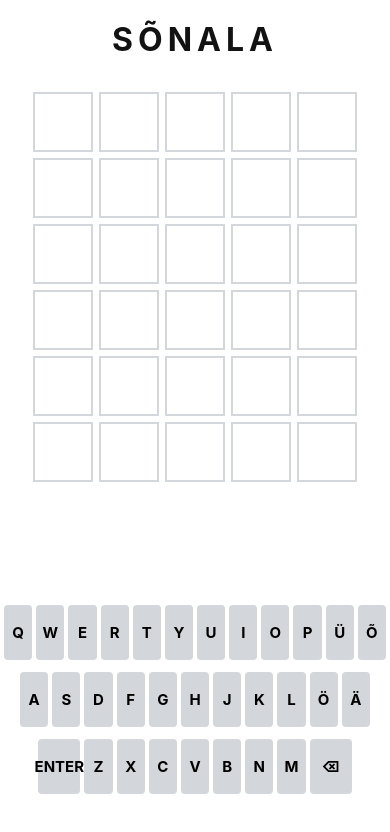
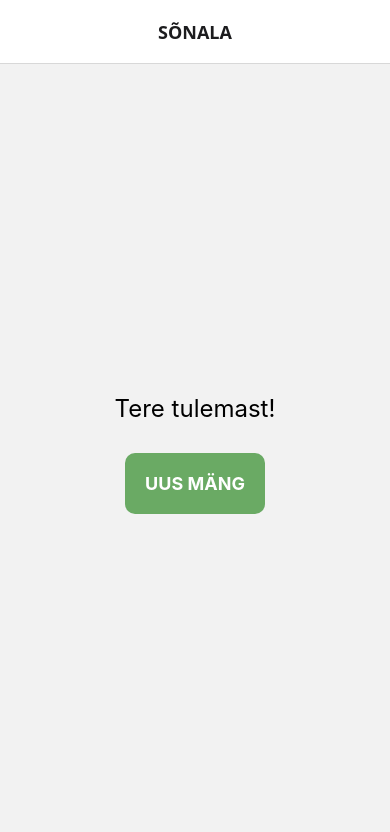
Before and after one commit to reinarkajava/worlde, a React Native app: screen /Home in a window 390 px wide. Shown: the top 832 px of the page. Built offline with nearby package versions, Linux system fonts and the light colour scheme.

Commit message:
Lisatud nav, võiduseisu mod.aken ja ENTER klahvi kordusloogika

```diff
--- a/App.tsx
+++ b/App.tsx
@@ -1,115 +1,32 @@
-import React, { useState } from 'react';
-import { StatusBar } from 'expo-status-bar';
-import { StyleSheet, Text, View } from 'react-native';
-import { SafeAreaProvider, SafeAreaView } from 'react-native-safe-area-context';
+import React from 'react';
+import { NavigationContainer } from '@react-navigation/native';
+import { createNativeStackNavigator } from '@react-navigation/native-stack';
+import { HomeScreen } from './src/screens/HomeScreen';
+import { GameScreen } from './src/screens/GameScreen';
 
-// Impordime seaded ja komponendid
-import { Colors } from './src/theme/colors';
-import { globalStyles } from './src/theme/globalStyles';
-import { getCellStyle } from './src/utils/gameLogic';
-import { Keyboard } from './src/components/Keyboard';
-
-const ROWS = 6;
-const COLS = 5;
+const Stack = createNativeStackNavigator();
 
 export default function App() {
-  const [board, setBoard] = useState<string[][]>(
-    Array(ROWS).fill(null).map(() => Array(COLS).fill(""))
-  );
-  const [currentRow, setCurrentRow] = useState(0);
-  const [currentCol, setCurrentCol] = useState(0);
-
-  const solution = "TREPP"; // Mängu lahendus
-
-  const handleKeyPress = (key: string) => {
-    if (key === 'ENTER') {
-      if (currentCol === COLS) {
-        setCurrentRow(currentRow + 1);
-        setCurrentCol(0);
-      }
-    } else if (key === '⌫') {
-      if (currentCol > 0) {
-        const newBoard = [...board.map(row => [...row])];
-        newBoard[currentRow][currentCol - 1] = "";
-        setBoard(newBoard);
-        setCurrentCol(currentCol - 1);
-      }
-    } else {
-      if (currentCol < COLS && currentRow < ROWS) {
-        const newBoard = [...board.map(row => [...row])];
-        newBoard[currentRow][currentCol] = key;
-        setBoard(newBoard);
-        setCurrentCol(currentCol + 1);
-      }
-    }
-  };
-
   return (
-    <SafeAreaProvider>
-      <SafeAreaView style={styles.container}>
-        <StatusBar style="dark" />
-        <Text style={globalStyles.title}>SÕNALA</Text>
-
-        <View style={styles.grid}>
-          {board.map((row, i) => (
-            <View key={`row-${i}`} style={styles.row}>
-              {row.map((cell, j) => (
-                <View
-                  key={`cell-${i}-${j}`}
-                  style={[
-                    styles.cell,
-                    getCellStyle(i, currentRow, cell, j, solution)
-                  ]}
-                >
-                  <Text style={[styles.cellText, { color: cell ? Colors.tileText : Colors.border }]}>
-                    {cell}
-                  </Text>
-                </View>
-              ))}
-            </View>
-          ))}
-        </View>
-
-        {/* Klaviatuur on nüüd ainus sisestusviis jalamis */}
-        <View style={styles.footer}>
-          <Keyboard onKeyPress={handleKeyPress} />
-        </View>
-      </SafeAreaView>
-    </SafeAreaProvider>
+    <NavigationContainer>
+      <Stack.Navigator
+        initialRouteName="Home"
+        screenOptions={{
+          headerTitleStyle: { fontWeight: 'bold' },
+          headerTitleAlign: 'center',
+        }}
+      >
+        <Stack.Screen
+          name="Home"
+          component={HomeScreen}
+          options={{ title: 'SÕNALA' }}
+        />
+        <Stack.Screen
+          name="Game"
+          component={GameScreen}
+          options={{ title: 'MÄNG' }}
+        />
+      </Stack.Navigator>
+    </NavigationContainer>
   );
 }
-
-const styles = StyleSheet.create({
-  container: {
-    flex: 1,
-    backgroundColor: Colors.background,
-    alignItems: 'center',
-    paddingTop: 20,
-  },
-  grid: {
-    padding: 10,
-    marginTop: 20,
-  },
-  row: {
-    flexDirection: 'row',
-    justifyContent: 'center',
-  },
-  cell: {
-    borderWidth: 2,
-    width: 60,
-    height: 60,
-    margin: 3,
-    alignItems: 'center',
-    justifyContent: 'center',
-  },
-  cellText: {
-    fontSize: 28,
-    fontWeight: 'bold',
-    textTransform: 'uppercase',
-  },
-  footer: {
-    marginTop: 'auto',
-    width: '100%',
-    paddingBottom: 20,
-  }
-});
--- a/app.json
+++ b/app.json
@@ -13,10 +13,10 @@
     },
     "ios": {
       "supportsTablet": true,
-      "bundleIdentifier": "com.koalazero.sonala"
+      "bundleIdentifier": "com.heiloreinar.sonala"
     },
     "android": {
-      "package": "com.koalazero.sonala",
+      "package": "com.heiloreinar.sonala",
       "adaptiveIcon": {
         "foregroundImage": "./assets/adaptive-icon.png",
         "backgroundColor": "#ffffff"
--- a/package.json
+++ b/package.json
@@ -9,12 +9,15 @@
     "web": "expo start --web"
   },
   "dependencies": {
+    "@react-navigation/native": "^7.1.31",
+    "@react-navigation/native-stack": "^7.14.2",
     "expo": "~54.0.23",
     "expo-status-bar": "~3.0.8",
     "react": "19.1.0",
     "react-dom": "19.1.0",
     "react-native": "0.81.5",
     "react-native-safe-area-context": "~5.6.0",
+    "react-native-screens": "~4.16.0",
     "react-native-web": "^0.21.0"
   },
   "devDependencies": {
--- /dev/null
+++ b/src/screens/GameScreen.tsx
@@ -0,0 +1,206 @@
+// src/screens/GameScreen.tsx
+import React, { useState } from 'react';
+import { View, StyleSheet, Text, Alert, TouchableOpacity } from 'react-native';
+import { SafeAreaView } from 'react-native-safe-area-context';
+import { Colors } from '../theme/colors';
+import { globalStyles } from '../theme/globalStyles';
+import { getCellStyle } from '../utils/gameLogic';
+import { Keyboard } from '../components/Keyboard';
+
+const ROWS = 6;
+const COLS = 5;
+export const GameScreen = () => {
+  const [board, setBoard] = useState<string[][]>(
+    Array(ROWS).fill(null).map(() => Array(COLS).fill(""))
+  );
+  const [currentRow, setCurrentRow] = useState(0);
+  const [currentCol, setCurrentCol] = useState(0);
+  const [isGameOver, setIsGameOver] = useState(false);
+
+  const solution = "TREPP"; // Mängu lahendus
+
+  const resetGame = () => {
+    setBoard(Array(ROWS).fill(null).map(() => Array(COLS).fill("")));
+    setCurrentRow(0);
+    setCurrentCol(0);
+  };
+
+const handleKeyPress = (key: string) => {
+  if (key === 'ENTER') {
+    // 1. KONTROLL: Kas mäng on juba võidetud ja kasutaja vajutab uuesti ENTER?
+    if (currentRow > 0) {
+      const lastGuess = board[currentRow - 1].join("").toUpperCase();
+      if (lastGuess === solution.toUpperCase()) {
+        setIsGameOver(true); // Avab uuesti modaali
+        return;
+      }
+    }
+
+    // 2. TAVALINE KONTROLL: Kui rida on täis ja mäng käib
+    if (currentCol === COLS) {
+      const currentGuess = board[currentRow].join("").toUpperCase();
+      const targetSolution = solution.toUpperCase();
+
+      console.log("Kontrollin sõna:", currentGuess, "Vastus:", targetSolution);
+
+      if (currentGuess === targetSolution) {
+  setCurrentRow(currentRow + 1);
+  setCurrentCol(0); // Algseisustame veeru, et vältida vigu
+  setTimeout(() => {
+    setIsGameOver(true);
+  }, 500);
+  return;
+} else if (currentRow === ROWS - 1) {
+        Alert.alert("MÄNG LÄBI", `Õige sõna oli: ${targetSolution}`, [
+          { text: "Proovi uuesti", onPress: resetGame }
+        ]);
+      } else {
+        // Kui sõna valesti, liigume järgmisele reale
+        setCurrentRow(currentRow + 1);
+        setCurrentCol(0);
+      }
+    } else {
+      console.log("Rida pole veel täis!");
+    }
+    } else if (key === '⌫') {
+      if (currentCol > 0) {
+        const newBoard = [...board.map(row => [...row])];
+        newBoard[currentRow][currentCol - 1] = "";
+        setBoard(newBoard);
+        setCurrentCol(currentCol - 1);
+      }
+    } else {
+      if (currentCol < COLS && currentRow < ROWS) {
+        const newBoard = [...board.map(row => [...row])];
+        newBoard[currentRow][currentCol] = key;
+        setBoard(newBoard);
+        setCurrentCol(currentCol + 1);
+      }
+    }
+  };
+
+  return (
+    <View style={styles.container}>
+      <View style={styles.grid}>
+        {board.map((row, i) => (
+          <View key={`row-${i}`} style={styles.row}>
+            {row.map((cell: string, j: number) => (
+  <View key={`cell-${i}-${j}`} style={[styles.cell, getCellStyle(i, currentRow, cell, j, solution)]}>
+    <Text style={styles.cellText}>{cell}</Text>
+  </View>
+))}
+          </View>
+        ))}
+      </View>
+
+      <View style={styles.footer}>
+        <Keyboard onKeyPress={handleKeyPress} />
+      </View>
+      {isGameOver && (
+  <View style={styles.modalOverlay}>
+    <View style={styles.modalContent}>
+      <Text style={styles.modalTitle}>VÕIT! 🎉</Text>
+      <Text style={styles.modalBody}>Arvasid sõna ära!</Text>
+
+      <View style={styles.modalButtons}>
+        <TouchableOpacity
+          style={[styles.modalButton, { backgroundColor: Colors.absent }]}
+          onPress={() => setIsGameOver(false)}
+        >
+          <Text style={styles.buttonText}>Vaata tulemust</Text>
+        </TouchableOpacity>
+
+        <TouchableOpacity
+          style={[styles.modalButton, { backgroundColor: Colors.correct }]}
+          onPress={() => {
+            resetGame();
+            setIsGameOver(false);
+          }}
+        >
+          <Text style={styles.buttonText}>Uus mäng</Text>
+        </TouchableOpacity>
+      </View>
+    </View>
+  </View>
+)}
+    </View>
+  );
+};
+
+const styles = StyleSheet.create({
+  container: {
+    flex: 1,
+    backgroundColor: Colors.background,
+    alignItems: 'center',
+  },
+  grid: {
+    padding: 10,
+    marginTop: 20,
+  },
+  row: {
+    flexDirection: 'row',
+    justifyContent: 'center',
+  },
+  cell: {
+    borderWidth: 2,
+    width: 60,
+    height: 60,
+    margin: 3,
+    alignItems: 'center',
+    justifyContent: 'center',
+  },
+  cellText: {
+    fontSize: 28,
+    fontWeight: 'bold',
+    textTransform: 'uppercase',
+  },
+  footer: {
+    marginTop: 'auto',
+    width: '100%',
+    paddingBottom: 20,
+  },
+  modalOverlay: {
+    position: 'absolute',
+    top: 0,
+    left: 0,
+    right: 0,
+    bottom: 0,
+    backgroundColor: 'rgba(0,0,0,0.5)', // Poolläbipaistev taust
+    justifyContent: 'center',
+    alignItems: 'center',
+    zIndex: 1000, // Toob modaali kõige ette
+  },
+  modalContent: {
+    backgroundColor: 'white',
+    padding: 30,
+    borderRadius: 20,
+    alignItems: 'center',
+    width: '80%',
+    elevation: 5,
+  },
+  modalTitle: {
+    fontSize: 24,
+    fontWeight: 'bold',
+    marginBottom: 10,
+  },
+  modalBody: {
+    fontSize: 18,
+    marginBottom: 25,
+    textAlign: 'center',
+  },
+  modalButtons: {
+    flexDirection: 'row',
+    gap: 15,
+  },
+  modalButton: {
+    paddingVertical: 12,
+    paddingHorizontal: 20,
+    borderRadius: 8,
+    minWidth: 120,
+    alignItems: 'center',
+  },
+  buttonText: {
+    color: 'white',
+    fontWeight: 'bold',
+  },
+});
--- /dev/null
+++ b/src/screens/HomeScreen.tsx
@@ -0,0 +1,24 @@
+import React from 'react';
+import { View, Text, TouchableOpacity, StyleSheet } from 'react-native';
+import { Colors } from '../theme/colors';
+
+export const HomeScreen = ({ navigation }: any) => {
+  return (
+    <View style={styles.container}>
+      <Text style={styles.welcome}>Tere tulemast!</Text>
+      <TouchableOpacity
+        style={styles.button}
+        onPress={() => navigation.navigate('Game')}
+      >
+        <Text style={styles.buttonText}>UUS MÄNG</Text>
+      </TouchableOpacity>
+    </View>
+  );
+};
+
+const styles = StyleSheet.create({
+  container: { flex: 1, justifyContent: 'center', alignItems: 'center' },
+  welcome: { fontSize: 24, marginBottom: 30 },
+  button: { backgroundColor: Colors.correct, padding: 20, borderRadius: 10 },
+  buttonText: { color: 'white', fontWeight: 'bold', fontSize: 18 }
+});
```
Also changed, not shown: 1 other file (tests, documents, lock files or other folders).
